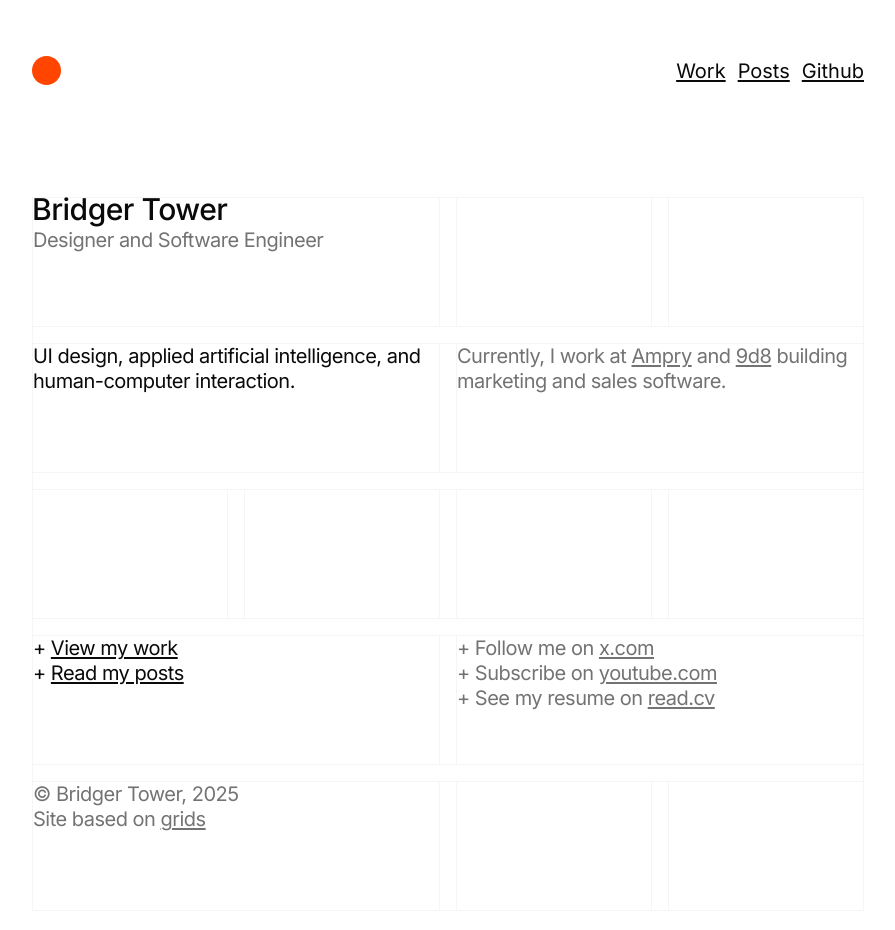
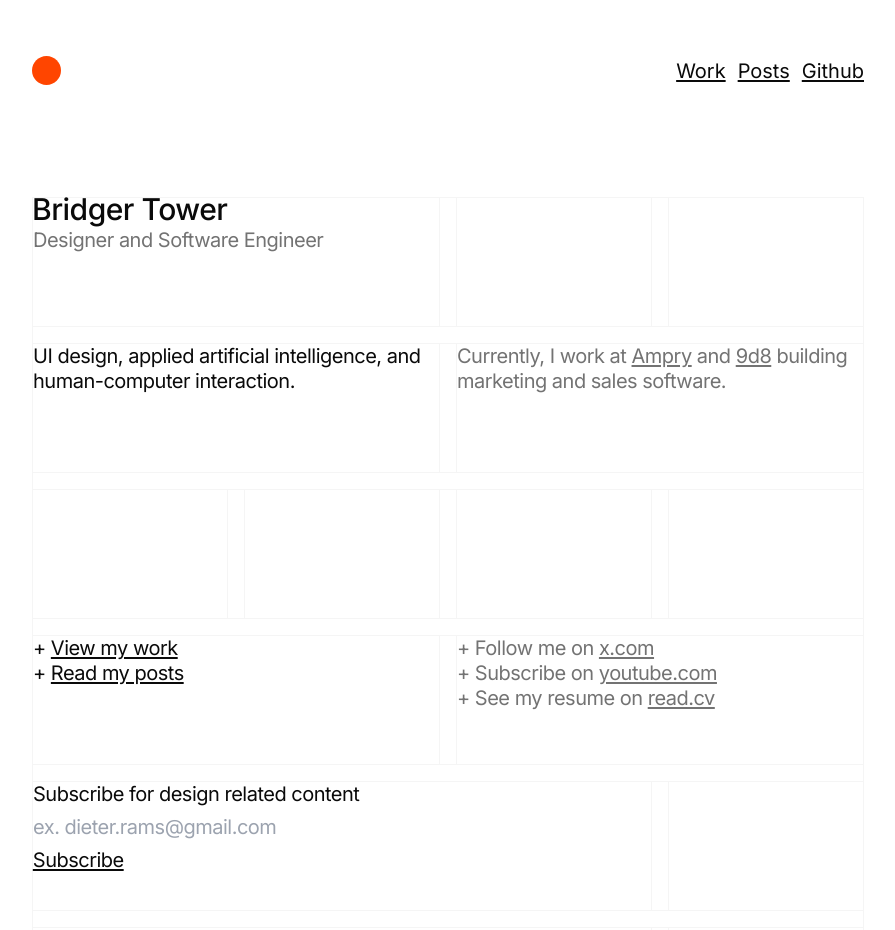
Before and after one commit to brijr/site, a Next.js app: page / in a window 1280 px wide. Shown: the top 930 px of the page, without its empty margins (192-1087 px from the left). Built offline with nearby package versions, Linux system fonts and the light colour scheme.

Commit message:
add email form

```diff
--- /dev/null
+++ b/app/api/subscribe/route.ts
@@ -0,0 +1,39 @@
+import { NextResponse } from "next/server";
+
+const LOOPS_API_KEY = process.env.LOOPS_API_KEY;
+
+export async function POST(request: Request) {
+  try {
+    const { email, source, userGroup } = await request.json();
+
+    if (!email) {
+      return NextResponse.json({ error: "Email is required" }, { status: 400 });
+    }
+
+    const response = await fetch(
+      "https://app.loops.so/api/v1/contacts/create",
+      {
+        method: "POST",
+        headers: {
+          Authorization: `Bearer ${LOOPS_API_KEY}`,
+          "Content-Type": "application/json",
+        },
+        body: JSON.stringify({ email, source, userGroup }),
+      }
+    );
+
+    if (!response.ok) {
+      throw new Error("Failed to create contact in Loops");
+    }
+
+    const data = await response.json();
+
+    return NextResponse.json({ success: true, id: data.id }, { status: 201 });
+  } catch (error) {
+    console.error("Error in subscribe API:", error);
+    return NextResponse.json(
+      { error: "Internal Server Error" },
+      { status: 500 }
+    );
+  }
+}
--- a/app/page.tsx
+++ b/app/page.tsx
@@ -1,5 +1,6 @@
 import { Section, Container } from "@/components/craft";
 import { Grid, Row, Child } from "@/components/grid";
+import { EmailForm } from "@/components/forms/email-form";
 
 import Link from "next/link";
 
@@ -85,7 +86,14 @@ export default function HomePage() {
               <Child />
             </Row>
             <Row>
-              <Child className="col-span-2 text-muted-foreground">
+              <Child className="col-span-3">
+                <p>Subscribe for design related content</p>
+                <EmailForm />
+              </Child>
+              <Child />
+            </Row>
+            <Row>
+              <Child className="col-span-3 text-muted-foreground">
                 <p>© Bridger Tower, 2025</p>
                 <p>
                   Site based on{" "}
--- /dev/null
+++ b/components/forms/email-form.tsx
@@ -0,0 +1,181 @@
+"use client";
+
+// ! MAKE SURE TO CHANGE THE SOURCE AND USER GROUP
+const source = "https://bridger.to";
+const userGroup = "bridger.to";
+
+import { useState } from "react";
+import { zodResolver } from "@hookform/resolvers/zod";
+import { useForm } from "react-hook-form";
+import { motion, AnimatePresence, MotionConfig } from "motion/react";
+import { cn } from "@/lib/utils";
+
+import useMeasure from "react-use-measure";
+import * as z from "zod";
+
+import {
+  Form,
+  FormControl,
+  FormDescription,
+  FormField,
+  FormItem,
+  FormLabel,
+  FormMessage,
+} from "@/components/ui/form";
+
+const formSchema = z.object({
+  email: z.string().email({
+    message: "Please enter a valid email address.",
+  }),
+});
+
+const transition = { type: "ease", ease: "easeInOut", duration: 0.4 };
+
+export function EmailForm({ label }: { label?: string }) {
+  const [isSubmitted, setIsSubmitted] = useState(false);
+  const [isLoading, setIsLoading] = useState(false);
+  const [ref, bounds] = useMeasure();
+  const form = useForm<z.infer<typeof formSchema>>({
+    resolver: zodResolver(formSchema),
+    defaultValues: {
+      email: "",
+    },
+  });
+
+  async function onSubmit(values: z.infer<typeof formSchema>) {
+    setIsLoading(true);
+    try {
+      const response = await fetch("/api/subscribe", {
+        method: "POST",
+        headers: {
+          "Content-Type": "application/json",
+        },
+        body: JSON.stringify({
+          email: values.email,
+          source: source,
+          userGroup: userGroup,
+        }),
+      });
+
+      if (!response.ok) {
+        throw new Error("Failed to subscribe");
+      }
+
+      const data = await response.json();
+      console.log("Submitted email:", values.email, "Contact ID:", data.id);
+      setIsSubmitted(true);
+    } catch (error) {
+      console.error("Error submitting email:", error);
+      form.setError("email", {
+        type: "manual",
+        message: "Failed to subscribe. Please try again.",
+      });
+    } finally {
+      setIsLoading(false);
+    }
+  }
+
+  return (
+    <MotionConfig transition={transition}>
+      <motion.div
+        animate={{ height: bounds.height > 0 ? bounds.height : undefined }}
+        transition={{ type: "spring", bounce: 0.2, duration: 0.8 }}
+      >
+        <div ref={ref}>
+          <AnimatePresence mode="wait">
+            {!isSubmitted ? (
+              <motion.div
+                key="form"
+                initial={{ opacity: 1 }}
+                animate={{ opacity: 1 }}
+                exit={{ opacity: 0 }}
+                transition={{
+                  ...transition,
+                  duration: transition.duration / 2,
+                }}
+              >
+                <Form {...form}>
+                  <form onSubmit={form.handleSubmit(onSubmit)}>
+                    <FormField
+                      control={form.control}
+                      name="email"
+                      render={({ field }) => (
+                        <FormItem>
+                          <FormLabel>{label}</FormLabel>
+                          <FormControl>
+                            <input
+                              type="email"
+                              placeholder="ex. dieter.rams@gmail.com"
+                              className="focus:outline-none pb-2 bg-transparent w-full"
+                              {...field}
+                            />
+                          </FormControl>
+                          <FormDescription className="sr-only">
+                            Enter your email address to subscribe.
+                          </FormDescription>
+                          <FormMessage />
+                        </FormItem>
+                      )}
+                    />
+                    <motion.div
+                      initial={{ opacity: 1 }}
+                      animate={{ opacity: isLoading ? 0.5 : 1 }}
+                      transition={{ duration: 0.2 }}
+                    >
+                      <button
+                        className={cn("w-[98.52px]")}
+                        type="submit"
+                        disabled={isLoading}
+                      >
+                        <motion.span
+                          initial={false}
+                          className="link -ml-2"
+                          animate={{
+                            opacity: isLoading ? 0 : 1,
+                            y: isLoading ? 10 : 0,
+                          }}
+                          transition={{ duration: 0.2 }}
+                        >
+                          Subscribe
+                        </motion.span>
+                        <motion.span
+                          initial={false}
+                          animate={{
+                            opacity: isLoading ? 1 : 0,
+                            y: isLoading ? 0 : -10,
+                          }}
+                          transition={{ duration: 0.2 }}
+                          style={{
+                            position: "absolute",
+                            display: "inline-block",
+                          }}
+                        >
+                          •••
+                        </motion.span>
+                      </button>
+                    </motion.div>
+                  </form>
+                </Form>
+              </motion.div>
+            ) : (
+              <motion.div
+                key="thank-you"
+                initial={{ opacity: 0 }}
+                animate={{ opacity: 1 }}
+                transition={{
+                  ...transition,
+                  duration: transition.duration / 2,
+                  delay: transition.duration / 2,
+                }}
+              >
+                <p className="text-muted-foreground">
+                  Thank you for subscribing.
+                </p>
+              </motion.div>
+            )}
+          </AnimatePresence>
+        </div>
+      </motion.div>
+    </MotionConfig>
+  );
+}
--- a/components/mdx/code.tsx
+++ b/components/mdx/code.tsx
@@ -34,7 +34,7 @@ export function Code({
         </span>
         <button
           onClick={copyToClipboard}
-          className="p-1.5 rounded-md transition-colors bg-accent border"
+          className="p-1.5 transition-colors bg-accent border"
           aria-label="Copy code"
         >
           {hasCopied ? (
--- a/package.json
+++ b/package.json
@@ -19,12 +19,14 @@
     "class-variance-authority": "^0.7.1",
     "clsx": "^2.1.1",
     "lucide-react": "^0.468.0",
+    "motion": "^11.17.0",
     "next": "15.1.4",
     "next-themes": "^0.4.4",
     "prism-react-renderer": "^2.4.1",
     "react": "19.0.0",
     "react-dom": "19.0.0",
     "react-hook-form": "^7.54.2",
+    "react-use-measure": "^2.1.1",
     "react-wrap-balancer": "^1.1.1",
     "rehype-autolink-headings": "^7.1.0",
     "rehype-pretty-code": "^0.14.0",
```
Also changed, not shown: 1 other file (tests, documents, lock files or other folders).
